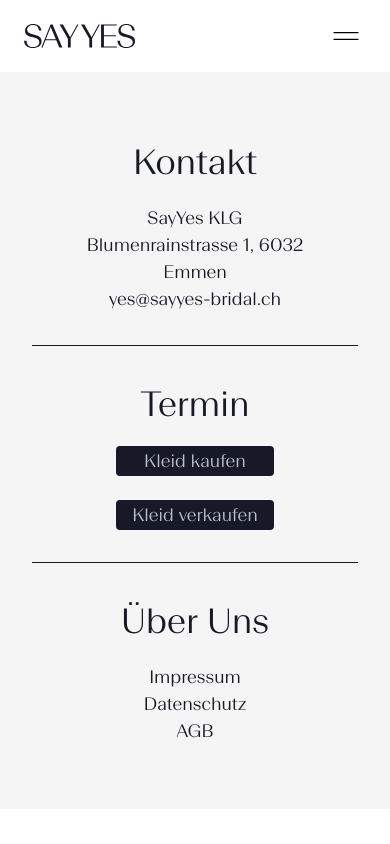
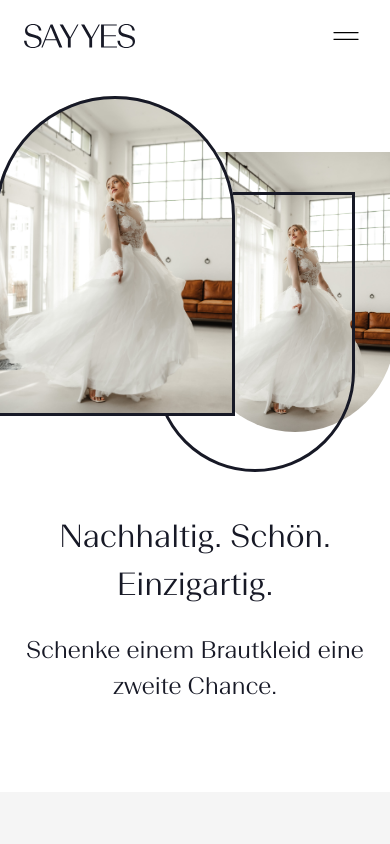
Before and after one commit to jeromehaas/sayyes-web, a Next.js app in the folder frontend/: page / in a window 390 px wide. Shown: the top 844 px of the page. Built offline with nearby package versions, Linux system fonts and the light colour scheme.

Commit message:
Setup: hero component

```diff
--- a/frontend/components/blocks/desktop-navigation/desktop-navigation.scss
+++ b/frontend/components/blocks/desktop-navigation/desktop-navigation.scss
@@ -11,6 +11,7 @@
 		align-items: center;
 		height: 144px;
 		background-color: $white-100;
+		z-index: 50;
 		transition: all 0.5s ease;
 
 		&__logo {
--- a/frontend/components/blocks/mobile-navigation/mobile-navigation.jsx
+++ b/frontend/components/blocks/mobile-navigation/mobile-navigation.jsx
@@ -55,6 +55,7 @@ const MobileNavigation = () => {
 				<Link className="menu__item" href="/">Verkaufen</Link>
 				<Link className="menu__item" href="/">Über Uns</Link>
 			</div>
+			<div className="mobile-navigation__placeholder"></div>
 		</nav>
 	);
 
--- a/frontend/components/blocks/mobile-navigation/mobile-navigation.scss
+++ b/frontend/components/blocks/mobile-navigation/mobile-navigation.scss
@@ -2,12 +2,18 @@
 	display: none;
 
 	&__bar, .bar {
+		z-index: 50;
+		position: fixed;
+		top: 0;
+		right: 0;
+		left: 0;
 		padding: 16px 24px;
 		height: 72px;
 		display: flex;
 		flex-direction: row;
 		justify-content: space-between;
 		align-items: center;;
+		background-color: $white-100;
 
 		&__logo {
 			height: 24px;
@@ -31,7 +37,7 @@
 		padding: 32px;
 		display: flex;
 		flex-direction: column;
-
+		z-index: 50;
 
 		&__item {
 			color: $white-100;
@@ -49,6 +55,10 @@
 
 	}
 
+	&__placeholder {
+		height: 72px;
+	}
+
 	@media (max-width: 800px) {
 		display: block;
 	}
--- a/frontend/components/content/picture/picture.scss
+++ b/frontend/components/content/picture/picture.scss
@@ -1,7 +1,7 @@
 .picture {
     position: relative;
-    width: 400px;
-    height: 560px;
+    width: 320px;
+    height: 400px;
 
     &__source {
         position: absolute;
@@ -194,4 +194,9 @@
 
     }
 
+		@media (max-width: 1050px) {
+			width: 240px;
+			height: 320px;
+		}
+
 }
--- a/frontend/components/layouts/section/section.jsx
+++ b/frontend/components/layouts/section/section.jsx
@@ -2,9 +2,7 @@ const Section = ({ children, className }) => {
 
     return (
         <section className={`${ className } section`}>
-            <div className={`${ className }__inner section__inner ${ className }__inner--left section__inner--left`}></div>
-            <div className={`${ className }__inner section__inner ${ className }__inner--center section__inner--center`}>{ children }</div>
-            <div className={`${ className }__inner section__inner ${ className }__inner--right section__inner--right`}></div>
+            <div className={`${ className }__inner section__inner`}>{ children }</div>
         </section>
     )
 
--- a/frontend/components/layouts/section/section.scss
+++ b/frontend/components/layouts/section/section.scss
@@ -1,12 +1,9 @@
 .section {
-    background-color: $blue-100;
 
     &__inner {
-
-        &--center {
-            padding: 32px;
-        }
-
+			padding: 24px;
     }
 
+
+
 }
--- /dev/null
+++ b/frontend/components/sections/hero/hero.jsx
@@ -0,0 +1,22 @@
+import Section from "components//layouts/section/section";
+import Picture from "components//content/picture/picture";
+import Heading from "components//content/heading/heading";
+
+const Hero = () => {
+
+	return (
+		<Section className="hero">
+			<div className="hero__teaser teaser">
+				<Picture className="teaser__item" src="/images/placeholder/placeholder.png" figure={{ form: 'up', position: 'center', borderColor: 'blue', backgroundColor: '', ordinate: '' }} />
+				<Picture className="teaser__item" src="/images/placeholder/placeholder.png" figure={{ form: 'sym', position: 'center', borderColor: 'blue', backgroundColor: 'blue', ordinate: '' }} />
+				<Picture className="teaser__item" src="/images/placeholder/placeholder.png" figure={{ form: 'sym', position: 'center', borderColor: '', backgroundColor: '', ordinate: '' }} />
+				<Picture className="teaser__item" src="/images/placeholder/placeholder.png" figure={{ form: 'down', position: 'bottom-left', borderColor: 'blue', backgroundColor: '', ordinate: '' }} />
+			</div>
+			<Heading className="hero__heading" level="h1">Nachhaltig. Schön. Einzigartig.</Heading>
+			<Heading className="hero__subheading" level="h2">Schenke einem Brautkleid eine zweite Chance.</Heading>
+		</Section>
+	)
+
+};
+
+export default Hero;
--- /dev/null
+++ b/frontend/components/sections/hero/hero.scss
@@ -0,0 +1,129 @@
+.hero {
+	overflow: hidden;
+
+	&__teaser, .teaser {
+		position: relative;
+		width: 100%;
+		height: 560px;
+		margin-bottom: 32px;
+
+		&__item {
+			position: absolute;
+			flex-shrink: 0;
+			transform: translateX(-50%);
+
+			&:nth-child(1) {
+				top: 64px;
+				left: calc(50% - 320px);
+				z-index: 20;
+			}
+
+			&:nth-child(2) {
+				top: 120px;
+				left: calc(50% - 80px);
+				z-index: 10;
+			}
+
+			&:nth-child(3) {
+				top: 0px;
+				left: calc(50% + 80px);
+				z-index: 20;
+			}
+
+			&:nth-child(4) {
+				top: 136px;
+				left: calc(50% + 320px);
+				z-index: 20;
+			}
+
+		}
+
+	}
+
+	&__heading {
+		text-align: center;
+		margin-bottom: 24px;
+	}
+
+	&__subheading {
+		text-align: center;
+		margin-bottom: 64px;
+	}
+
+	@media (max-width: 1050px) {
+
+		&__teaser, .teaser {
+			height: 440px;
+
+			&__item {
+				position: absolute;
+				flex-shrink: 0;
+				transform: translateX(-50%);
+
+				&:nth-child(1) {
+					top: 48px;
+					left: calc(50% - 240px);
+					z-index: 20;
+				}
+
+				&:nth-child(2) {
+					top: 96px;
+					left: calc(50% - 80px);
+					z-index: 10;
+				}
+
+				&:nth-child(3) {
+					top: 0px;
+					left: calc(50% + 80px);
+					z-index: 20;
+				}
+
+				&:nth-child(4) {
+					top: 80px;
+					left: calc(50% + 240px);
+					z-index: 20;
+				}
+
+			}
+
+		}
+
+	}
+
+	@media (max-width: 800px) {
+
+			&__teaser, .teaser {
+				height: 384px;
+
+			&__item {
+				position: absolute;
+				flex-shrink: 0;
+				transform: translateX(-50%);
+
+				&:nth-child(1) {
+					top: 0px;
+					left: calc(50% - 80px);
+					z-index: 20;
+				}
+
+				&:nth-child(2) {
+					display: none;
+				}
+
+				&:nth-child(3) {
+					display: none;
+				}
+
+				&:nth-child(4) {
+					top: 56px;
+					left: calc(50% + 80px);
+					z-index: 15;
+				}
+
+			}
+
+		}
+
+	}
+
+}
--- a/frontend/pages/index.js
+++ b/frontend/pages/index.js
@@ -1,9 +1,11 @@
-import Page from "components//layouts/page/page";
+import Page from "components/layouts/page/page";
+import Hero from "components/sections/hero/hero";
 
 const Start = ( ) => {
 
   return (
 		<div>
+			<Hero />
 		</div>
   );
 
--- a/frontend/styles/configs/typography.scss
+++ b/frontend/styles/configs/typography.scss
@@ -113,3 +113,15 @@
 	}
 
 }
+
+.heading {
+
+	&--h1 {
+		font-size: 32px;
+	}
+
+	&--h2 {
+		font-size: 24px;
+	}
+
+}
--- a/frontend/styles/main.scss
+++ b/frontend/styles/main.scss
@@ -26,3 +26,6 @@
 @import 'components/inputs/input-selection/input-selection.scss';
 @import 'components/inputs/input-file/input-file.scss';
 @import 'components/inputs/input-submit/input-submit.scss';
+
+/* SECTIONS */
+@import 'components/sections/hero/hero.scss';
```
